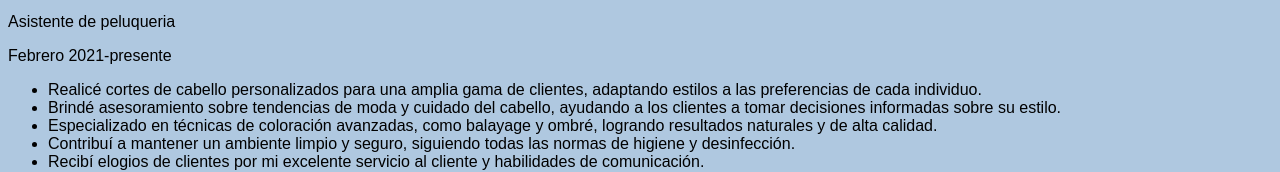
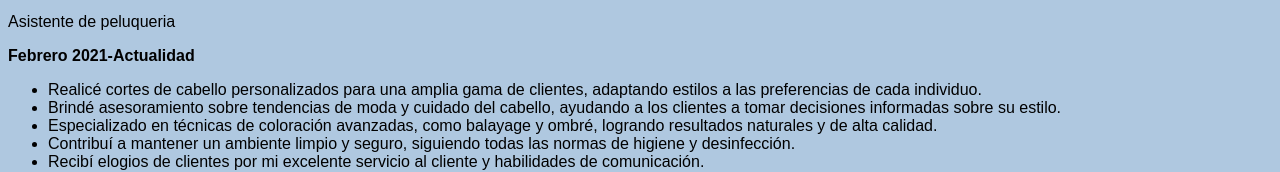
Before and after one commit to Joaco040/CV-Joaquin-Machin, a plain HTML site: page index.html in a window 1280 px wide. Shown: the part 636-808 px from the top of the page. Drawn offline with Linux system fonts and the light colour scheme.

Commit message:
Update index.html

```diff
--- a/index.html
+++ b/index.html
@@ -32,7 +32,7 @@
     <h3>Experiencia</h3>
     <p><strong>Empresa:</strong> Santiago Machin hair & make up</p>
     <p>Asistente de peluqueria</p>
-    <p>Febrero 2021-presente</p>
+    <p><strong>Febrero 2021-Actualidad</strong></p>
     <ul>
         <li>Realicé cortes de cabello personalizados para una amplia gama de clientes, adaptando estilos a las
             preferencias de cada individuo.</li>
```
